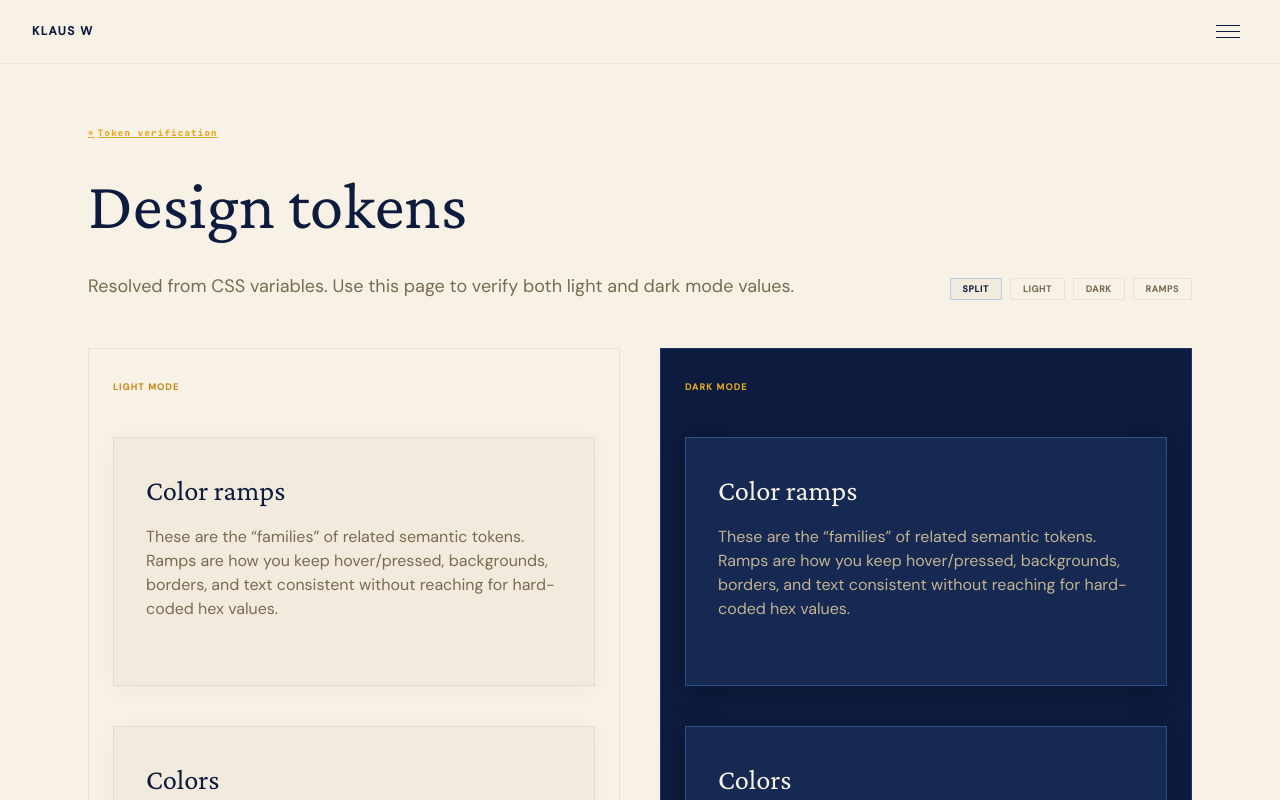
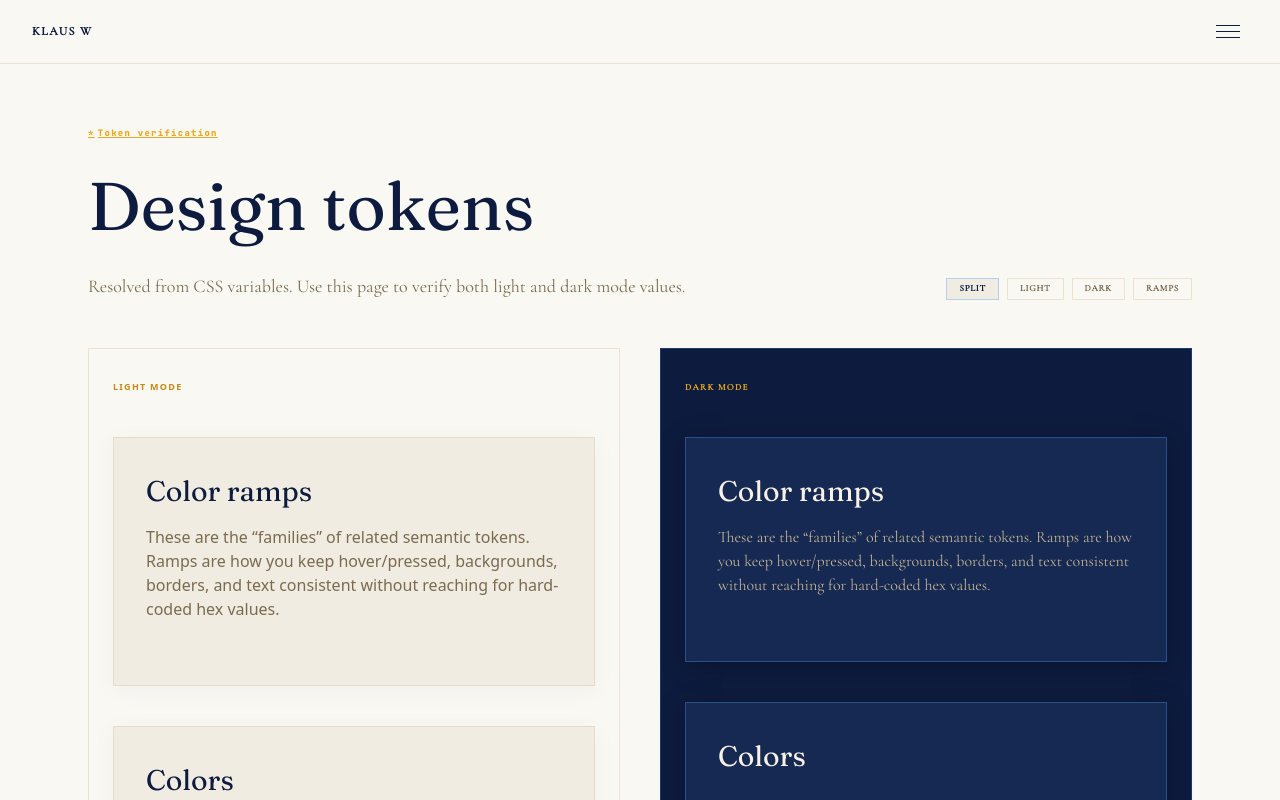
Before and after one commit to Kloswasa/portfolio-site, a Next.js app: page /tokens in a window 1280 px wide. Shown: the top 800 px of the page. Built offline with nearby package versions, Linux system fonts and the light colour scheme.

Commit message:
small token adjustment

```diff
--- a/app/layout.tsx
+++ b/app/layout.tsx
@@ -1,5 +1,5 @@
 import type { Metadata } from "next";
-import { Crimson_Pro, DM_Sans, JetBrains_Mono } from "next/font/google";
+import { Fraunces, Cormorant_Garamond, JetBrains_Mono } from "next/font/google";
 import "./globals.css";
 import Link from "next/link";
 import { NavProvider } from "@/src/context/NavContext";
@@ -11,14 +11,14 @@ import { SmoothScroll } from "@/src/components/SmoothScroll";
 import { siteConfig } from "@/src/lib/config";
 
 
-const headingFont = Crimson_Pro({
+const headingFont = Fraunces({
   subsets: ["latin"],
   variable: "--font-heading",
   display: "swap",
   weight: ["400", "500", "600"],
 });
 
-const bodyFont = DM_Sans({
+const bodyFont = Cormorant_Garamond({
   subsets: ["latin"],
   variable: "--font-body",
   display: "swap",
--- a/design-tokens/tokens.light.json
+++ b/design-tokens/tokens.light.json
@@ -1,8 +1,8 @@
 {
   "$schema": "https://unpkg.com/@tokens-studio/schema@latest",
   "color": {
-    "bg":             { "value": "#F7F1E6", "type": "color" },
-    "surface":        { "value": "#F2EADC", "type": "color" },
+    "bg":             { "value": "#faf8f3", "type": "color" },
+    "surface":        { "value": "#f0ece1", "type": "color" },
     "elevated":       { "value": "#EDE3D0", "type": "color" },
     "text":           { "value": "#0D1B3E", "type": "color" },
     "textMuted":      { "value": "#7A6B50", "type": "color" },
@@ -37,9 +37,9 @@
     "infoText":       { "value": "#152952", "type": "color" }
   },
   "font": {
-    "heading": { "value": "'Crimson Pro', Georgia, serif", "type": "fontFamilies" },
+    "heading": { "value": "'Fraunces', Georgia, serif", "type": "fontFamilies" },
     "body":    { "value": "'DM Sans', system-ui, sans-serif", "type": "fontFamilies" },
-    "mono":    { "value": "'JetBrains Mono', 'Fira Code', monospace", "type": "fontFamilies" }
+    "mono":    { "value": "'Syne', 'Fira Code', monospace", "type": "fontFamilies" }
   },
   "text": {
     "xs":  { "value": "0.563rem", "type": "fontSizes" },
--- a/src/design-tokens/tokens.ts
+++ b/src/design-tokens/tokens.ts
@@ -10,13 +10,13 @@ export type TokenRecord = Record<string, TokenEntry>;
 
 export const tokens: TokenRecord = {
   "color.bg": {
-    "value": "#F7F1E6",
+    "value": "#faf8f3",
     "type": "color",
     "cssVar": "--color-bg",
     "darkValue": "#0D1B3E"
   },
   "color.surface": {
-    "value": "#F2EADC",
+    "value": "#f0ece1",
     "type": "color",
     "cssVar": "--color-surface",
     "darkValue": "#152952"
@@ -214,7 +214,7 @@ export const tokens: TokenRecord = {
     "darkValue": "#B5D0EC"
   },
   "font.heading": {
-    "value": "'Crimson Pro', Georgia, serif",
+    "value": "'Fraunces', Georgia, serif",
     "type": "fontFamilies",
     "cssVar": "--font-heading"
   },
@@ -224,7 +224,7 @@ export const tokens: TokenRecord = {
     "cssVar": "--font-body"
   },
   "font.mono": {
-    "value": "'JetBrains Mono', 'Fira Code', monospace",
+    "value": "'Syne', 'Fira Code', monospace",
     "type": "fontFamilies",
     "cssVar": "--font-mono"
   },
--- a/src/styles/theme.css
+++ b/src/styles/theme.css
@@ -1,7 +1,7 @@
 /* Auto-generated. Do not edit directly. */
 @theme {
-  --color-bg: #F7F1E6;
-  --color-surface: #F2EADC;
+  --color-bg: #faf8f3;
+  --color-surface: #f0ece1;
   --color-elevated: #EDE3D0;
   --color-text: #0D1B3E;
   --color-text-muted: #7A6B50;
@@ -34,9 +34,9 @@
   --color-info: #3A6AAE;
   --color-info-bg: #DCE9F5;
   --color-info-text: #152952;
-  --font-heading: 'Crimson Pro', Georgia, serif;
+  --font-heading: 'Fraunces', Georgia, serif;
   --font-body: 'DM Sans', system-ui, sans-serif;
-  --font-mono: 'JetBrains Mono', 'Fira Code', monospace;
+  --font-mono: 'Syne', 'Fira Code', monospace;
   --text-xs: 0.563rem;
   --text-sm: 0.750rem;
   --text-base: 1rem;
```
